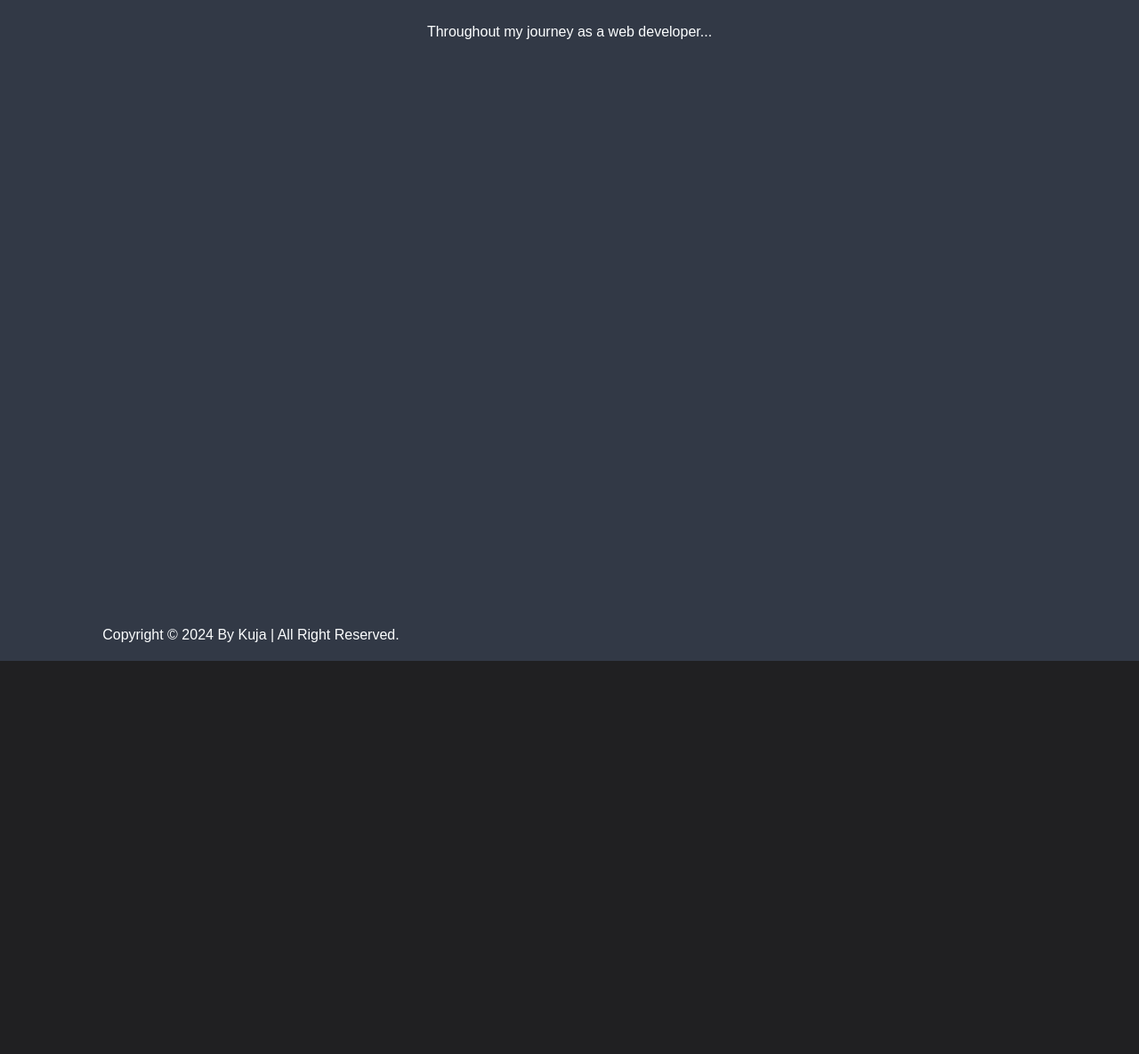
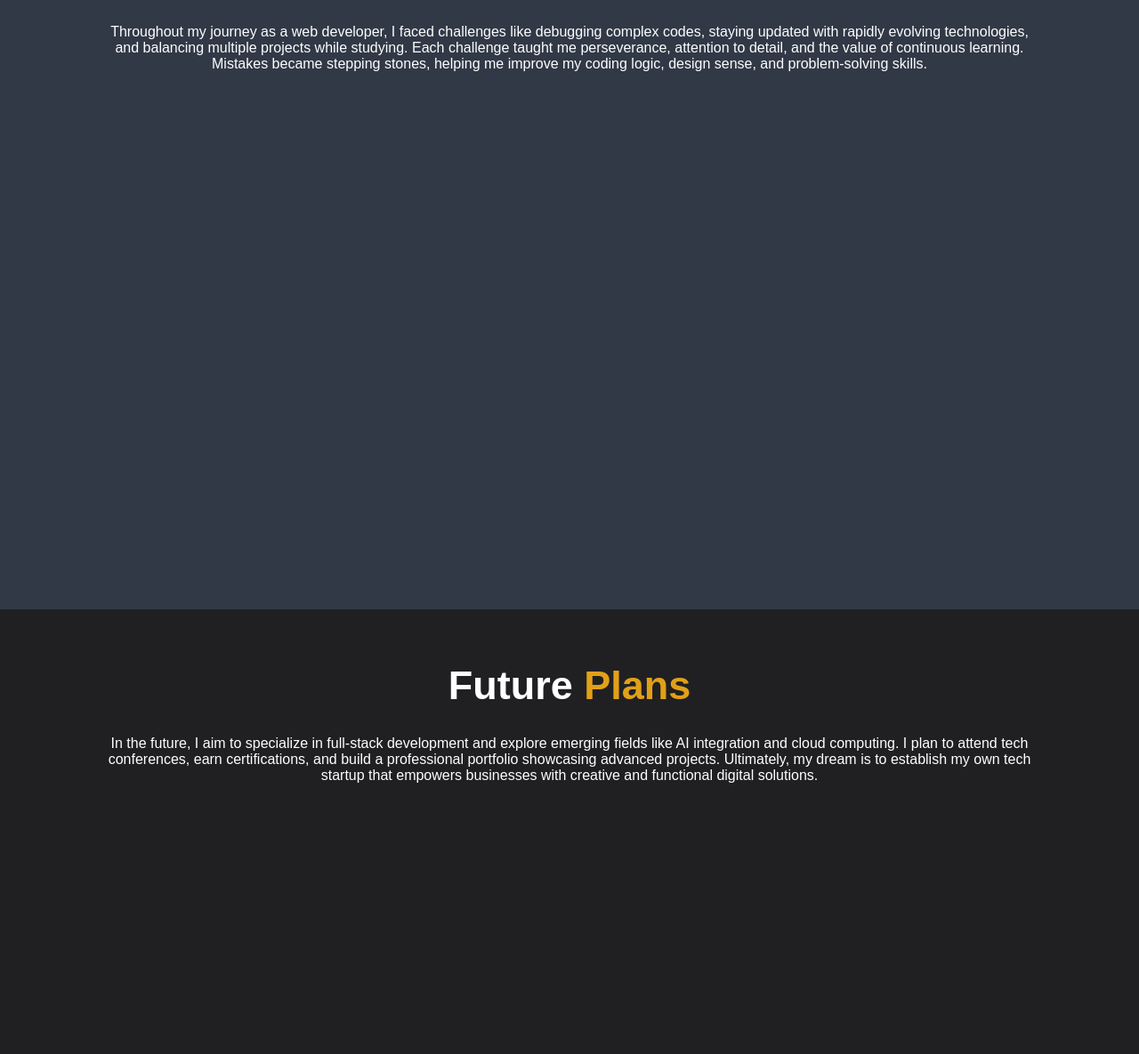
Before and after one commit to KUJArt/Midterm_Project, a plain HTML site: page challanges.html in a window 1280 px wide. Shown: the part 115-1300 px from the top of the page at 89% size. Before the commit the page ends 858 px from the top, so only its background shows below. Drawn offline with nearby package versions, Linux system fonts and the light colour scheme; a web font is replaced by a local one.

Commit message:
challanges.html

```diff
--- a/challanges.html
+++ b/challanges.html
@@ -25,11 +25,26 @@
     </header>
 
     <section class="challenges" id="challenges">
-        <h2 class="heading">Challenges & <span>Learnings</span></h2>
-        <div class="challenges-content">
-            <p>Throughout my journey as a web developer...</p>
-        </div>
-    </section>
+    <h2 class="heading">Challenges & <span>Learnings</span></h2>
+    <div class="challenges-content">
+        <p>Throughout my journey as a web developer, I faced challenges like debugging complex codes,
+            staying updated with rapidly evolving technologies, and balancing multiple projects while studying.
+            Each challenge taught me perseverance, attention to detail, and the value of continuous learning.
+            Mistakes became stepping stones, helping me improve my coding logic, design sense, and problem-solving skills.</p>
+    </div>
+</section>
+
+<section class="future-plans" id="future-plans">
+    <h2 class="heading">Future <span>Plans</span></h2>
+    <div class="future-plans-content">
+        <p>In the future, I aim to specialize in full-stack development and explore emerging fields like AI
+            integration and cloud computing.
+            I plan to attend tech conferences, earn certifications, and build a professional portfolio
+            showcasing advanced projects.
+            Ultimately, my dream is to establish my own tech startup that empowers businesses with creative
+            and functional digital solutions.</p>
+    </div>
+</section>
 
     <footer class="footer">
         <div class="footer-text">
```
